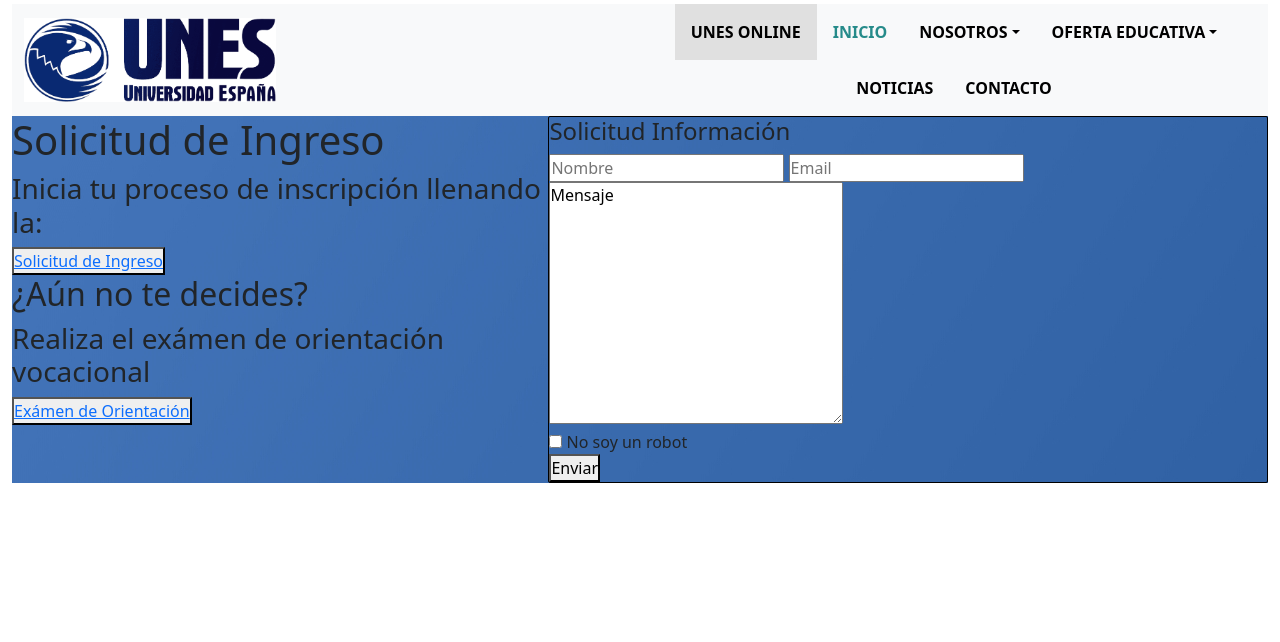
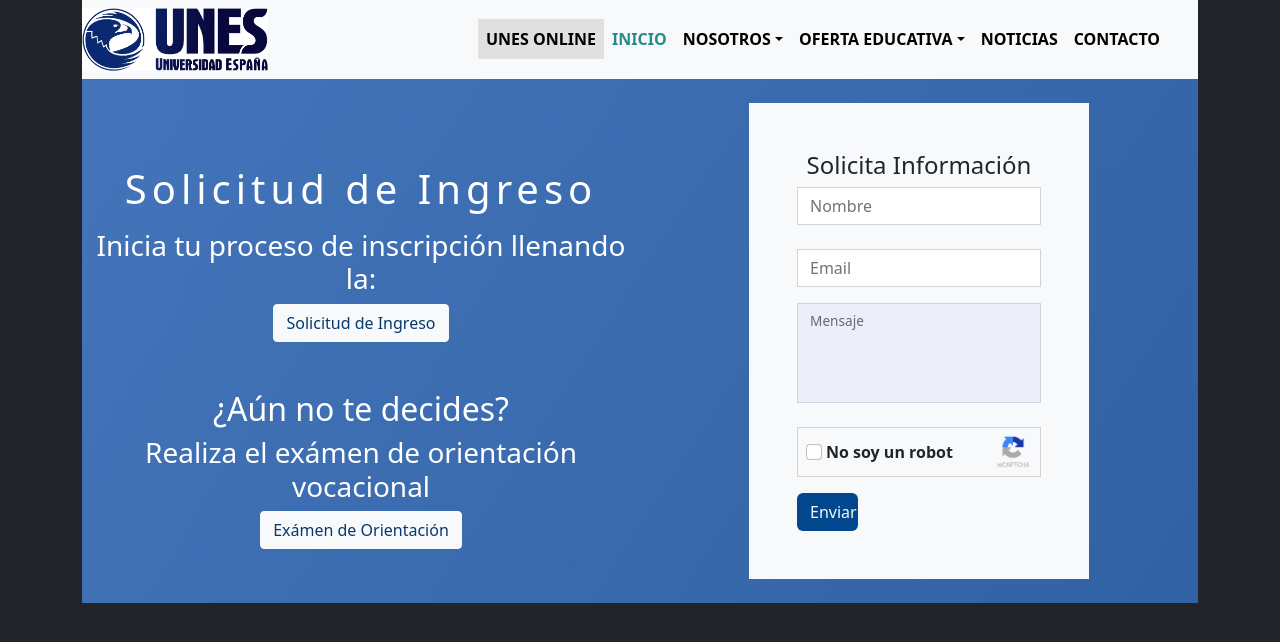
Before and after one commit to CJavat/practicaDeConocimientos, a website: page public/index.html in a window 1280 px wide. Drawn offline with Linux system fonts and the light colour scheme.

Commit message:
index terminado.

```diff
--- a/public/CSS/style.css
+++ b/public/CSS/style.css
@@ -1,17 +1,14 @@
+:root {
+    --blue: #07386e;
+    --in-active: #eceef9;
+    --btn-enviar: #01478d;
+}
+
 * {
     margin: 0;
     padding: 0;
     box-sizing: border-box;
     text-decoration: none;
-}
-
-.lista-de-navegacion {
-    height: 7rem;
-}
-
-.lista-de-navegacion li {
-    display: flex;
-    align-items: center;
 }
 
 .lista-de-navegacion li a {
@@ -32,10 +29,29 @@
 }
 
 .contenedor-de-textos {
-
+    color: #fff;
 }
 
-.contenedor-login {
-    border: 1px solid #000;
-    border-radius: 2px;
+.contenedor-de-textos a {
+    text-decoration: none;
+    font-weight: 500;
+    color: var(--blue);
 }
+
+.titulo-solicitud {
+    letter-spacing: 5px;
+}
+
+#mensaje-area {
+    background-color: var(--in-active);
+    height: 100px;
+    resize: none;
+}
+
+.reCaptcha {
+    border: 1px solid #d2d2d2;
+}
+
+.btn-enviar {
+    background-color: var(--btn-enviar);
+}
--- a/public/index.html
+++ b/public/index.html
@@ -11,16 +11,20 @@
         <link rel="stylesheet" href="./CSS/style.css">
         <title>MAQUETA PARA PRÁCTICA</title>
     </head>
-    <body>
-        <div class="container-fluid">
-            <header class="mt-1">
-                <nav class="nav-bar bg-light d-flex align-items-center align-content-center">
+    <body class="bg-dark">
         <div class="container">
-                        <a class="navbar-brand" href="#">
-                            <img src="./IMG/unes.png" alt="Logo" class="col-5">
-                        </a>
+            <header class="sticky-top">
+                <nav class="navbar navbar-expand-lg bg-light">
+                    <div class="contenedor-logo col-4 col-sm-5 col-md-3 col-lg-2">
+                        <img src="./IMG/unes.png" alt="Logo" class="col-12">
                     </div>
-                    <ul class="lista-de-navegacion nav nav-pills col-6 justify-content-center">
+                    <div class="col-sm-1 col-md-1 col-lg-1 col-xl-2 col-xxl-3 me-md-0 me-sm-4 ">
+                        <button class="navbar-toggler" type="button" data-bs-toggle="collapse" data-bs-target="#opciones">
+                            <span class="navbar-toggler-icon"></span>
+                        </button>
+                    </div>
+                    <div class="collapse navbar-collapse col-lg-8 ps-4" id="opciones">
+                        <ul class="lista-de-navegacion navbar-nav">
                             <li class="nav-item">
                                 <a class="nav-link" aria-current="page" href="#">UNES ONLINE</a>
                             </li>
@@ -50,31 +54,40 @@
                                 <a class="nav-link" href="#">CONTACTO</a>
                             </li>
                         </ul>
+                    </div>
                 </nav>
             </header>
-            <main class="main-principal bg-primary d-flex justify-content-evenly">
-                <div class="contenedor-de-textos">
-                    <h1>Solicitud de Ingreso</h1>
-                    <div class="solicitud">
+            <main class="main-principal d-flex flex-wrap justify-content-evenly align-items-center">
+                <div class="contenedor-de-textos col-md-10 col-lg-6 text-center mt-3 pt-sm-3 pt-md-3">
+                    <h1 class="titulo-solicitud">Solicitud de Ingreso</h1>
+                    <div class="solicitud mt-3">
                         <h3>Inicia tu proceso de inscripción llenando la:</h3>
-                        <button><a href="#">Solicitud de Ingreso</a></button>
+                        <button class="btn btn-light rounded-1"><a href="#">Solicitud de Ingreso</a></button>
                     </div>
-                    <div class="examen-de-orientacion">
+                    <div class="examen-de-orientacion mt-5">
                         <h2>¿Aún no te decides?</h2>
                         <h3>Realiza el exámen de orientación vocacional</h3>
-                        <button><a href="#">Exámen de Orientación</a></button>
+                        <button class="btn btn-light rounded-1"><a href="#">Exámen de Orientación</a></button>
                     </div>
                 </div>
-                <div class="contenedor-login ">
-                    <h4>Solicitud Información</h4>
-                    <input type="text" placeholder="Nombre" required>
-                    <input type="text" placeholder="Email" required>
-                    <textarea name="Mensaje" id="Mensaje" cols="30" rows="10" required>Mensaje</textarea>
-                    <div>
-                        <input type="checkbox" name="No soy un robot">
-                        <label for="No soy un robot">No soy un robot</label>
+                <div class="contenedor-login p-4 col-md-10 col-lg-6">
+                    <div class="login bg-light pt-5 ps-5 pe-5 col-xl-8 col-xxl-7 m-auto d-flex flex-column">
+                        <h4 class="text-center">Solicita Información</h4>
+                        <input type="text" placeholder="Nombre" class="form-control rounded-0" required>
+                        <input type="text" placeholder="Email" class="form-control rounded-0 mt-4 mb-3" required>
+                        <div class="form-floating">
+                            <textarea name="Mensaje" id="mensaje-area" class="form-control rounded-0" required></textarea>
+                            <label for="mensaje-area">Mensaje</label>
                         </div>
-                    <button type="submit">Enviar</button>
+                        <div class="reCaptcha mt-4 mb-3 p-2 d-flex align-items-center">
+                            <div class="input-group ">
+                                <input class="form-check-input rounded-1" type="checkbox" name="No soy un robot">
+                                <label class="ms-1 fw-bold" for="No soy un robot">No soy un robot</label>
+                            </div>
+                            <img class="col-3 col-xl-2" src="./IMG/logo-captcha.png" alt="reCaptcha">
+                        </div>
+                        <button class="btn-enviar btn col-3 col-sm-3 col-md-2 col-lg-3 mb-5 text-light text-center" type="submit">Enviar</button>
+                    </div>
                 </div>
             </main>
         </div>
```
Also changed, not shown: public/IMG/logo-captcha.png (added). Lines whose indentation alone changed are shown as unchanged.
